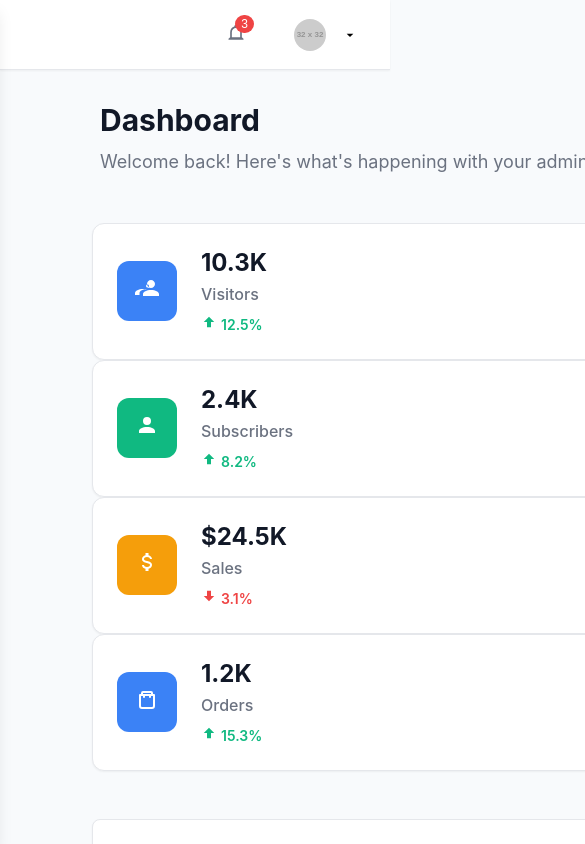
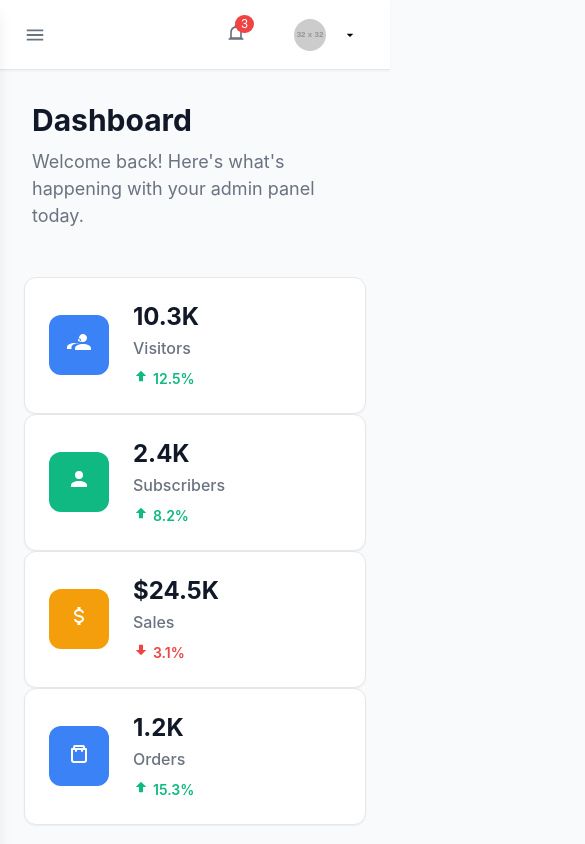
Before and after one commit to ennersmai/dashboard, a Vue app: page /dashboard in a window 390 px wide. Shown: the top 844 px of the page, 585 px wide, since content can reach past the window. Built offline with nearby package versions, Linux system fonts and the light colour scheme.

Commit message:
Mobile: fix content centering and overflow; add topbar mobile menu; stabilize icon menu behavior on small screens

```diff
--- a/src/components/layout/Sidebar.vue
+++ b/src/components/layout/Sidebar.vue
@@ -355,12 +355,16 @@ onMounted(() => {
   .sidebar {
     transform: translateX(-100%);
     transition: transform var(--transition-normal);
+    width: var(--sidebar-width);
   }
-
+  /* When user taps the mobile topbar button, we toggle collapsed=false to slide it in */
   .sidebar:not(.sidebar--collapsed) {
     transform: translateX(0);
   }
-
+  /* Ensure hover-expansion does not affect mobile */
+  .sidebar--hover-expanded {
+    width: var(--sidebar-width) !important;
+  }
   .sidebar-flyout {
     display: none;
   }
@@ -388,4 +392,18 @@ onMounted(() => {
   margin-right: 0 !important;
   margin-left: 0 !important;
 }
+
+/* Mobile: when collapsed, ensure icons are centered and no overflow */
+@media (max-width: 768px) {
+  .sidebar--collapsed {
+    width: var(--sidebar-collapsed-width);
+  }
+  .sidebar--collapsed .sidebar-nav {
+    overflow-x: hidden;
+  }
+  .sidebar--collapsed:not(.sidebar--hover-expanded) .menu-link,
+  .sidebar--collapsed:not(.sidebar--hover-expanded) .menu-button {
+    width: 100%;
+  }
+}
 </style>
--- a/src/components/layout/Topbar.vue
+++ b/src/components/layout/Topbar.vue
@@ -3,6 +3,12 @@
     <div class="topbar-content">
       <!-- Left section - Search -->
       <div class="topbar-left">
+        <!-- Mobile menu toggle -->
+        <button class="mobile-menu-btn" @click="toggleSidebar" aria-label="Toggle menu">
+          <svg width="22" height="22" viewBox="0 0 24 24" fill="currentColor">
+            <path d="M3 6h18v2H3V6zm0 5h18v2H3v-2zm0 5h18v2H3v-2z"/>
+          </svg>
+        </button>
         <!-- Search placeholder -->
         <div class="search-container">
           <input
@@ -74,7 +80,7 @@ const showProfileDropdown = ref(false)
 const windowWidth = ref(window.innerWidth)
 
 // Use sidebar state to adjust header position
-const { isCollapsed, isHoverExpanded } = useSidebar()
+const { isCollapsed, isHoverExpanded, toggleSidebar } = useSidebar()
 
 // Update window width on resize
 const updateWindowWidth = () => {
@@ -83,16 +89,9 @@ const updateWindowWidth = () => {
 
 // Computed style for dynamic left positioning
 const topbarLeftPosition = computed(() => {
-  // On mobile, topbar should be full width
-  if (windowWidth.value <= 768) return '0'
-
-  // If collapsed and hover expanded, use full width
-  if (isCollapsed.value && isHoverExpanded.value) {
-    return 'var(--sidebar-width)'
-  }
-
-  // Otherwise use normal logic
-  return isCollapsed.value ? 'var(--sidebar-collapsed-width)' : 'var(--sidebar-width)'
+  if (windowWidth.value <= 768) return '0';
+  if (isCollapsed.value && isHoverExpanded.value) return 'var(--sidebar-width)';
+  return isCollapsed.value ? 'var(--sidebar-collapsed-width)' : 'var(--sidebar-width)';
 })
 
 // Lifecycle hooks for resize listener
@@ -146,6 +145,22 @@ document.addEventListener('click', (e) => {
 .topbar-left {
   display: flex;
   align-items: center;
+}
+
+.mobile-menu-btn {
+  display: none;
+  background: none;
+  border: none;
+  padding: var(--spacing-sm);
+  border-radius: var(--border-radius);
+  cursor: pointer;
+  color: var(--text-secondary);
+  margin-right: var(--spacing-md);
+}
+
+.mobile-menu-btn:hover {
+  background-color: var(--bg-secondary);
+  color: var(--text-primary);
 }
 
 .search-container {
@@ -280,6 +295,11 @@ document.addEventListener('click', (e) => {
   .search-container {
     display: none;
   }
+  .mobile-menu-btn {
+    display: inline-flex;
+    align-items: center;
+    justify-content: center;
+  }
 
   .user-name {
     display: none;
--- a/src/views/DashboardLayout.vue
+++ b/src/views/DashboardLayout.vue
@@ -59,6 +59,7 @@ const contentMargin = computed(() => {
   display: flex;
   flex: 1;
   margin-top: var(--topbar-height);
+  overflow-x: hidden;
 }
 
 .content-area {
@@ -68,6 +69,8 @@ const contentMargin = computed(() => {
   background-color: var(--bg-secondary);
   min-height: calc(100vh - var(--topbar-height));
   transition: margin-left 0.2s ease-in-out;
+  max-width: 100%;
+  overflow-x: hidden;
 }
 
 /* Collapsed sidebar state */
@@ -85,8 +88,10 @@ const contentMargin = computed(() => {
 /* Responsive adjustments */
 @media (max-width: 768px) {
   .content-area {
-    margin-left: 0;
+    margin-left: 0 !important;
     padding: var(--spacing-md);
+    width: 100%;
+    max-width: 100vw;
   }
 }
 </style>
```
